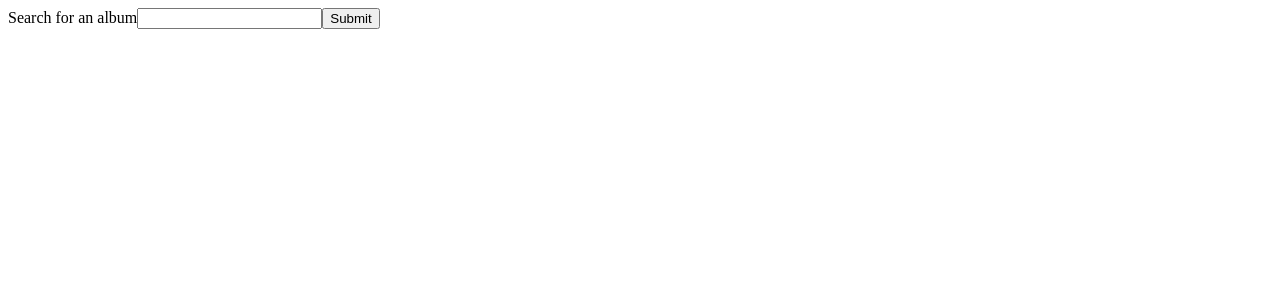
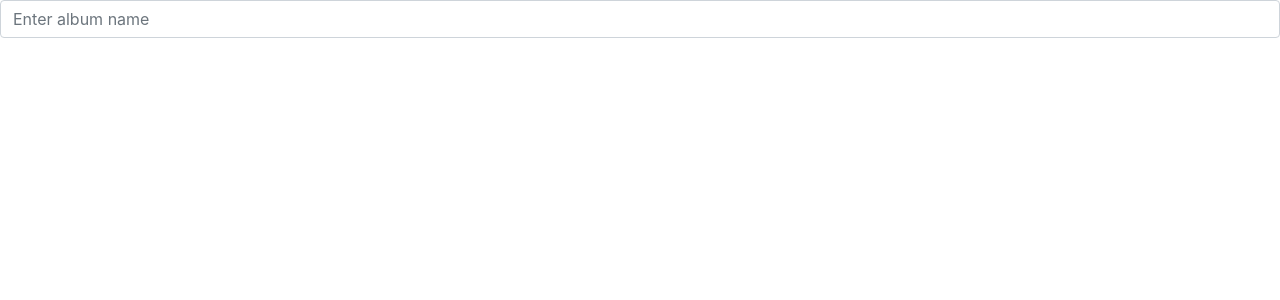
Before and after one commit to taho2509/spotify_app, a React (Create React App) app in the folder client/: page / in a window 1280 px wide. Shown: the top 300 px of the page. Built offline with nearby package versions, Linux system fonts and the light colour scheme.

Commit message:
[ADD] - styling with bootstrap

```diff
--- a/client/package.json
+++ b/client/package.json
@@ -4,7 +4,9 @@
   "private": true,
   "dependencies": {
     "axios": "^0.18.0",
+    "bootstrap": "^4.3.1",
     "react": "^16.8.6",
+    "react-bootstrap": "^1.0.0-beta.6",
     "react-dom": "^16.8.6",
     "react-scripts": "2.1.8"
   },
--- a/client/src/App.js
+++ b/client/src/App.js
@@ -1,9 +1,17 @@
-import React, { Component } from "react";
+import React, { Component , Fragment} from "react";
 import SpotifyBrowser from "./components/SpotifyBrowser";
 
 class App extends Component {
   render() {
-    return <SpotifyBrowser/>;
+    return <Fragment>
+      <link
+    rel="stylesheet"
+    href="https://maxcdn.bootstrapcdn.com/bootstrap/4.3.1/css/bootstrap.min.css"
+    integrity="sha384-ggOyR0iXCbMQv3Xipma34MD+dH/1fQ784/j6cY/iJTQUOhcWr7x9JvoRxT2MZw1T"
+    crossOrigin="anonymous"
+  />
+  <SpotifyBrowser/>
+    </Fragment>;
   }
 }
 
--- a/client/src/components/SpotifyBrowser.js
+++ b/client/src/components/SpotifyBrowser.js
@@ -1,15 +1,30 @@
 import React from 'react';
 import axios from 'axios';
+import Form from 'react-bootstrap/Form';
+import Card from 'react-bootstrap/Card';
+import CardColumns from 'react-bootstrap/CardColumns';
+
+function ListItem(props) {
+    let album = props.album;
+    return <Card style={{ width: '18rem' }}>
+    <Card.Img variant="top" src="holder.js/100px180" />
+    <Card.Body>
+      <Card.Title>{album.name}</Card.Title>
+      <Card.Text>
+        Authors: {album.artists.join(" & ")}
+      </Card.Text>
+      <Card.Link href={album.url}>Listen preview</Card.Link>
+    </Card.Body>
+  </Card>;
+}
 
 function AlbumList(props) {
     const albums = props.albums;
     const listItems = albums.map((album) =>
-      <li key={album.id.toString()}>
-        {album.name}
-      </li>
+        <ListItem album={album}/>
     );
     return (
-      <ul>{listItems}</ul>
+        <CardColumns>{listItems}</CardColumns>
     );
   }
 
@@ -69,15 +84,17 @@ class SpotifyBrowser extends React.Component {
 
     render() {
         return (
-            <form onSubmit={this.handleSubmit}>
-                <label>
-                    Search for an album
-                    <input type="text" value={this.state.value} onChange={this.handleChange} />
-                </label>
-                <input type="submit" value="Submit" />
+            <Form onSubmit={this.handleSubmit}>
+                <Form.Group controlId="formSearchSpotifyAlbum">
+                    <Form.Control
+                        type="text"
+                        placeholder="Enter album name"
+                        value={this.state.value} onChange={this.handleChange}
+                    />
+                </Form.Group>
                 {this.state.searchedTerm ? <p>Results for query '{this.state.searchedTerm}':</p> : ''}
                 <AlbumList albums={this.state.searchResult}/>
-            </form>
+            </Form>
         );
     }
 }
```
Also changed, not shown: 1 other file (tests, documents, lock files or other folders).
